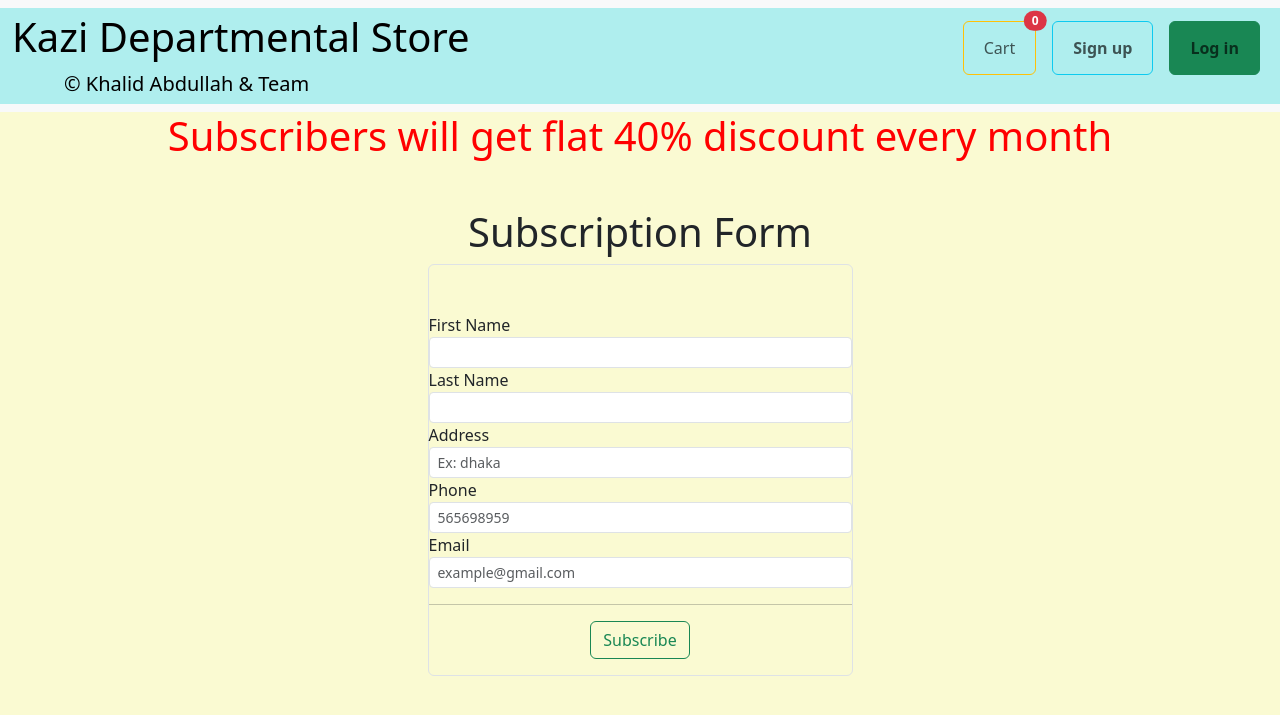
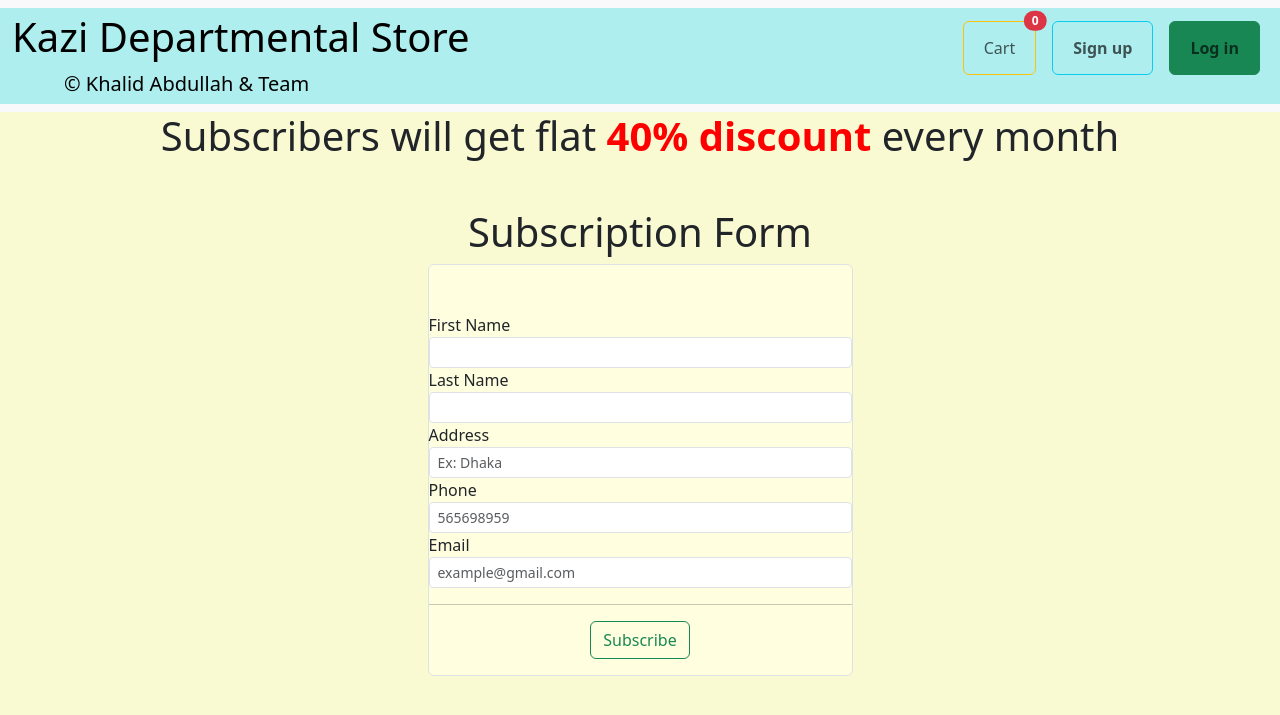
Before and after one commit to khalid586/Kazi-Shop, a Django app: page /subscribe/ in a window 1280 px wide. Shown: the top 715 px of the page. Run offline with Django 4.2, Linux system fonts and the light colour scheme.

Commit message:
color change( not final)

```diff
--- a/store/shopStore/templates/signup.html
+++ b/store/shopStore/templates/signup.html
@@ -11,7 +11,7 @@
     <div class="p-4 m-4">
         <h1 align = "center"> Sign Up Form</h1>
 
-        <div class="col-lg-5 rounded mx-auto border pt-4">
+        <div class="col-lg-5 rounded mx-auto border pt-4" style="background-color: skyblue;">
             <div class="text-center col">
 
                 <img
--- a/store/shopStore/templates/subscribe.html
+++ b/store/shopStore/templates/subscribe.html
@@ -5,14 +5,14 @@
 {% block content %}
 
 
-<h1 align = "center" style="color: red">Subscribers will get flat 40% discount every month</h1>
+<h1 align = "center">Subscribers will get flat <b style = "color:red"> 40% discount</b> every month</h1>
 
-<div class="container mt-4" >
+<div class="container mt-4">
 
     <div class="p-4 m-4">
         <h1 align = "center"> Subscription Form</h1>
 
-        <div class="col-lg-5 rounded mx-auto border pt-4">
+        <div class="col-lg-5 rounded mx-auto border pt-4" style="background-color: lightyellow;">
             <div class="text-center col">
             <br>
 
@@ -49,7 +49,7 @@
                     name="address"
                     id=""
                     value="{{values.address}}"
-                     class="form-control form-control-sm" placeholder="Ex: dhaka">
+                     class="form-control form-control-sm" placeholder="Ex: Dhaka">
                 </div>
 
                 <!-- phone -->
```
Also changed, not shown: store/db.sqlite3.
